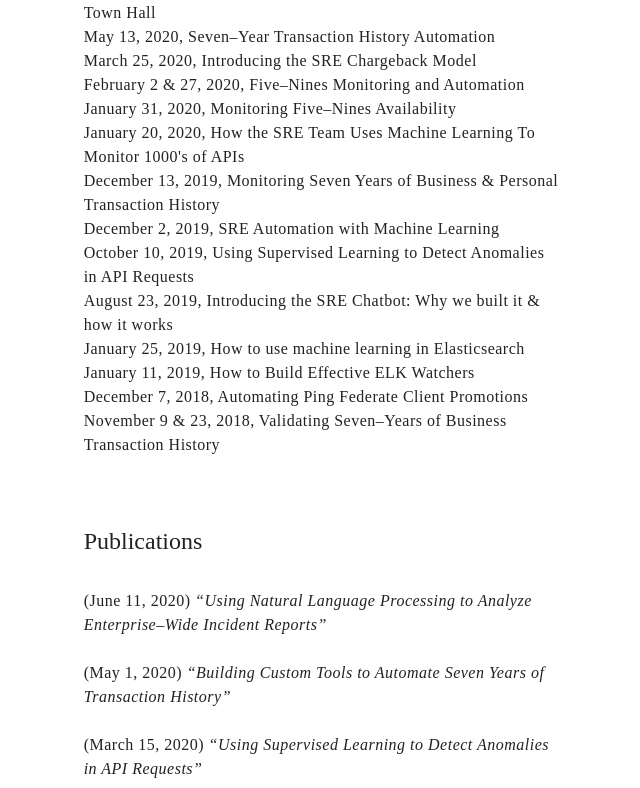
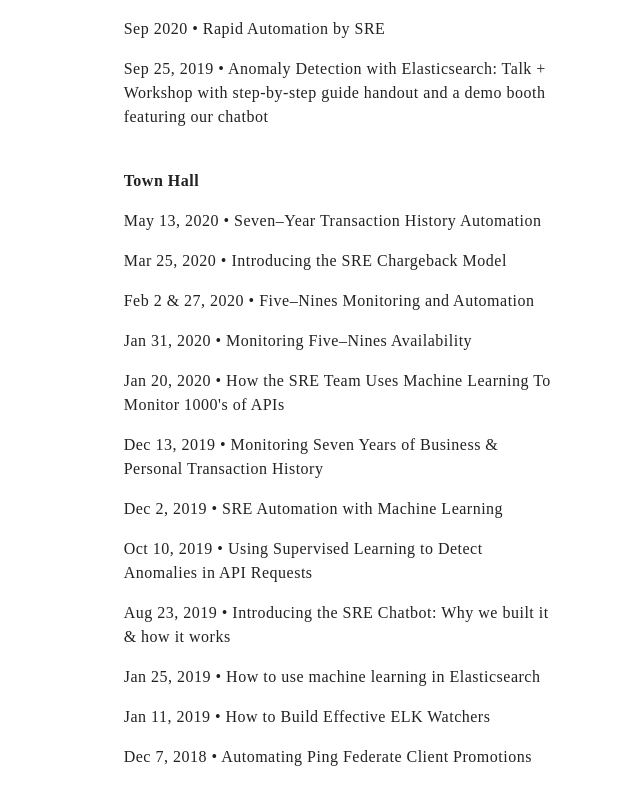
Before and after one commit to cheftechnical/simonyates, a React (Create React App) app: page /work/rbc in a window 1280 px wide. Shown: the part 4749-5537 px from the top of the page, without its empty margins (149-789 px from the left). Built offline with nearby package versions, Linux system fonts and the light colour scheme; a web font is replaced by a local one.

Commit message:
Update styling of events and publications section

```diff
--- a/src/pages/WorkAt/Rbc/index.tsx
+++ b/src/pages/WorkAt/Rbc/index.tsx
@@ -295,28 +295,28 @@
 
 								<WorkAtEvents>
 									<WorkAtEventsGroup name="10KC">
-										<WorkAtEvent date="July 24, 2020" title="Everyday NLP"/>
+										<WorkAtEvent date="Jul 24, 2020" title="Everyday NLP"/>
 									</WorkAtEventsGroup>
 
 									<WorkAtEventsGroup name="Catalyst/Collision">
-										<WorkAtEvent date="September 2020" title="Rapid Automation by SRE"/>
-										<WorkAtEvent date="September 25, 2019" title="Anomaly Detection with Elasticsearch: Talk + Workshop with step-by-step guide handout and a demo booth featuring our chatbot"/>
+										<WorkAtEvent date="Sep 2020" title="Rapid Automation by SRE"/>
+										<WorkAtEvent date="Sep 25, 2019" title="Anomaly Detection with Elasticsearch: Talk + Workshop with step-by-step guide handout and a demo booth featuring our chatbot"/>
 									</WorkAtEventsGroup>
 
 									<WorkAtEventsGroup name="Town Hall">
 										<WorkAtEvent date="May 13, 2020" title="Seven–Year Transaction History Automation"/>
-										<WorkAtEvent date="March 25, 2020" title="Introducing the SRE Chargeback Model"/>
-										<WorkAtEvent date="February 2 & 27, 2020" title="Five–Nines Monitoring and Automation"/>
-										<WorkAtEvent date="January 31, 2020" title="Monitoring Five–Nines Availability"/>
-										<WorkAtEvent date="January 20, 2020" title="How the SRE Team Uses Machine Learning To Monitor 1000's of APIs"/>
-										<WorkAtEvent date="December 13, 2019" title="Monitoring Seven Years of Business & Personal Transaction History"/>
-										<WorkAtEvent date="December 2, 2019" title="SRE Automation with Machine Learning"/>
-										<WorkAtEvent date="October 10, 2019" title="Using Supervised Learning to Detect Anomalies in API Requests"/>
-										<WorkAtEvent date="August 23, 2019" title="Introducing the SRE Chatbot: Why we built it & how it works"/>
-										<WorkAtEvent date="January 25, 2019" title="How to use machine learning in Elasticsearch"/>
-										<WorkAtEvent date="January 11, 2019" title="How to Build Effective ELK Watchers"/>
-										<WorkAtEvent date="December 7, 2018" title="Automating Ping Federate Client Promotions"/>
-										<WorkAtEvent date="November 9 & 23, 2018" title="Validating Seven–Years of Business Transaction History"/>
+										<WorkAtEvent date="Mar 25, 2020" title="Introducing the SRE Chargeback Model"/>
+										<WorkAtEvent date="Feb 2 & 27, 2020" title="Five–Nines Monitoring and Automation"/>
+										<WorkAtEvent date="Jan 31, 2020" title="Monitoring Five–Nines Availability"/>
+										<WorkAtEvent date="Jan 20, 2020" title="How the SRE Team Uses Machine Learning To Monitor 1000's of APIs"/>
+										<WorkAtEvent date="Dec 13, 2019" title="Monitoring Seven Years of Business & Personal Transaction History"/>
+										<WorkAtEvent date="Dec 2, 2019" title="SRE Automation with Machine Learning"/>
+										<WorkAtEvent date="Oct 10, 2019" title="Using Supervised Learning to Detect Anomalies in API Requests"/>
+										<WorkAtEvent date="Aug 23, 2019" title="Introducing the SRE Chatbot: Why we built it & how it works"/>
+										<WorkAtEvent date="Jan 25, 2019" title="How to use machine learning in Elasticsearch"/>
+										<WorkAtEvent date="Jan 11, 2019" title="How to Build Effective ELK Watchers"/>
+										<WorkAtEvent date="Dec 7, 2018" title="Automating Ping Federate Client Promotions"/>
+										<WorkAtEvent date="Nov 9 & 23, 2018" title="Validating Seven–Years of Business Transaction History"/>
 									</WorkAtEventsGroup>
 								</WorkAtEvents>
 							</Section>
@@ -327,16 +327,16 @@
 
 								<WorkAtPublications>
 									<WorkAtPublication
+										when="Jun 11, 2020"
 										title="Using Natural Language Processing to Analyze Enterprise–Wide Incident Reports"
-										when="June 11, 2020"
 									/>
 									<WorkAtPublication
+										when="May 1, 2020"
 										title="Building Custom Tools to Automate Seven Years of Transaction History"
-										when="May 1, 2020"
 									/>
 									<WorkAtPublication
+										when="Mar 15, 2020"
 										title="Using Supervised Learning to Detect Anomalies in API Requests"
-										when="March 15, 2020"
 									/>
 								</WorkAtPublications>
 							</Section>
--- a/src/pages/WorkAt/components/WorkAtEvent.tsx
+++ b/src/pages/WorkAt/components/WorkAtEvent.tsx
@@ -1,17 +1,28 @@
 import * as React from 'react';
 import Typography from '../../../styling/Typography';
+import {makeStyles, Theme} from '@material-ui/core/styles';
+import rem from '../../../styling/rem';
 
 interface Props {
 	date: string;
 	title: string;
 }
 
+const useStyles = makeStyles((theme: Theme) => ({
+	root: {
+		paddingTop: rem(16),
+	},
+}));
+
 export default function WorkAtEvent(props: Props) {
+	const classes = useStyles();
 	const {date, title} = props;
 
 	return (
-		<Typography group="primary" variant="body" weight="regular">
-			{date}, {title}
-		</Typography>
+		<div className={classes.root}>
+			<Typography group="primary" variant="body" weight="regular">
+				{date} &bull; {title}
+			</Typography>
+		</div>
 	);
 };
--- a/src/pages/WorkAt/components/WorkAtEventsGroup.tsx
+++ b/src/pages/WorkAt/components/WorkAtEventsGroup.tsx
@@ -1,18 +1,30 @@
 import * as React from 'react';
 import Typography from '../../../styling/Typography';
+import {makeStyles, Theme} from '@material-ui/core/styles';
+import rem from '../../../styling/rem';
 
 interface Props {
 	children?: any;
 	name: string;
 }
 
+const useStyles = makeStyles((theme: Theme) => ({
+	root: {
+		paddingLeft: rem(40),
+		paddingTop: rem(40),
+	},
+}));
+
 export default function WorkAtEventsGroup(props: Props) {
+	const classes = useStyles();
 	const {children, name} = props;
 
 	return (
-		<Typography group="primary" variant="body" weight="regular">
-			<div>{name}</div>
+		<div className={classes.root}>
+			<Typography group="primary" variant="h4" weight="semibold">
+				{name}
+			</Typography>
 			<div>{children}</div>
-		</Typography>
+		</div>
 	);
 };
--- a/src/pages/WorkAt/components/WorkAtPublication.tsx
+++ b/src/pages/WorkAt/components/WorkAtPublication.tsx
@@ -1,5 +1,7 @@
 import * as React from 'react';
 import Typography from '../../../styling/Typography';
+import {makeStyles, Theme} from '@material-ui/core/styles';
+import rem from '../../../styling/rem';
 
 interface Props {
 	author?: string;
@@ -8,7 +10,14 @@
 	when: string;
 }
 
+const useStyles = makeStyles((theme: Theme) => ({
+	root: {
+		paddingTop: rem(16),
+	},
+}));
+
 export default function WorkAtPublication(props: Props) {
+	const classes = useStyles();
 	const {author, publisher, title, when} = props;
 
 	const renderedTitle = React.useMemo(() => {
@@ -32,8 +41,10 @@
 		: <React.Fragment/>;
 
 	return (
-		<Typography next group="primary" variant="body" weight="regular">
-			{renderedAuthor}({when}) {renderedTitle}{renderedPublisher}
-		</Typography>
+		<div className={classes.root}>
+			<Typography group="primary" variant="body" weight="regular">
+				{renderedAuthor}{when}. {renderedTitle}{renderedPublisher}
+			</Typography>
+		</div>
 	);
 };
--- a/src/pages/WorkAt/components/WorkAtPublications.tsx
+++ b/src/pages/WorkAt/components/WorkAtPublications.tsx
@@ -1,14 +1,24 @@
 import * as React from 'react';
+import {makeStyles, Theme} from '@material-ui/core/styles';
+import rem from '../../../styling/rem';
 
 interface Props {
 	children?: any;
 }
 
+const useStyles = makeStyles((theme: Theme) => ({
+	root: {
+		paddingLeft: rem(40),
+		paddingTop: rem(40),
+	},
+}));
+
 export default function WorkAtPublications(props: Props) {
+	const classes = useStyles();
 	const {children} = props;
 
 	return (
-		<div>
+		<div className={classes.root}>
 			{children}
 		</div>
 	);
```
Also changed, not shown: public/legacy/manifest.json (added), 1 other file (tests, documents, lock files or other folders).
